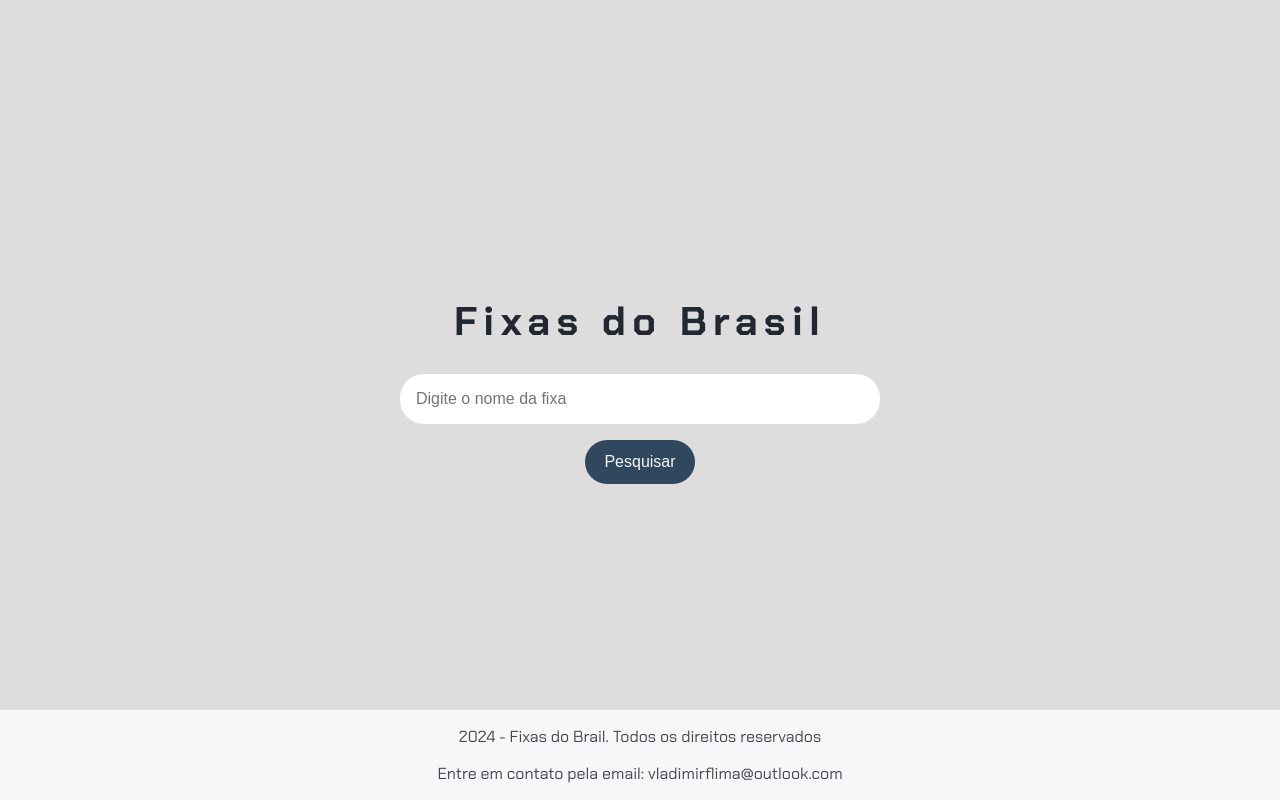
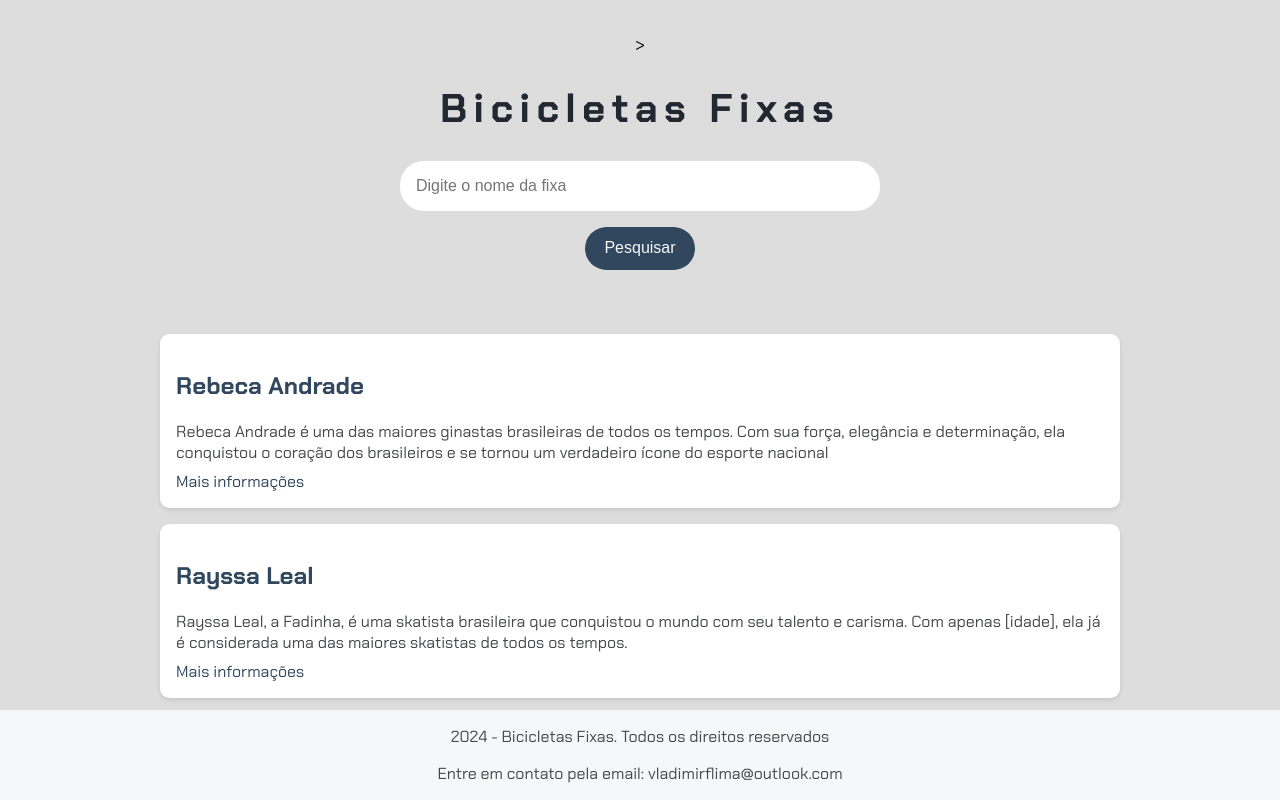
Before and after one commit to vladimirflima/imers-ogemini, a plain HTML site: page index.html in a window 1280 px wide. Drawn offline with Linux system fonts and the light colour scheme.

Commit message:
Adicionando o JS

```diff
--- /dev/null
+++ b/app.js
@@ -0,0 +1 @@
+console.log("Rebeca Andrade")
--- a/index.html
+++ b/index.html
@@ -6,17 +6,45 @@
     <link rel= "stylesheet" href="styles.css">
     <title>Ciclismo</title>
 </head>
-<header>
-    <h1>Fixas do Brasil</h1>
+    <body>
+        ><header>
+            <h1>Bicicletas Fixas</h1>
         </header>
             <main>
                 <section>
                     <input type="text" placeholder="Digite o nome da fixa">
                     <button>Pesquisar</button>
                 </section>
+                <section class="resultados-pesquisa">
+                    <div class="item-resultado">
+                        <h2>
+                            <a>Rebeca Andrade</a>
+                        </h2>
+                        <p class="descricao-meta">Rebeca Andrade é uma das maiores ginastas brasileiras de todos os tempos. Com sua força, elegância e determinação, ela conquistou o coração dos brasileiros e se tornou um verdadeiro ícone do esporte nacional</p>
+                        <a href="https://pt.wikipedia.org/wiki/Rebeca_Andrade" target="_blank">Mais informações</a>
+                    </div>
+
+                    <div class="item-resultado">
+                        <h2>
+                            <a>Rayssa Leal</a>
+                        </h2>
+                        <p class="descricao-meta">Rayssa Leal, a Fadinha, é uma skatista brasileira que conquistou o mundo com seu talento e carisma. Com apenas [idade], ela já é considerada uma das maiores skatistas de todos os tempos.</p>
+                        <a href="https://pt.wikipedia.org/wiki/Rayssa_Leal" target="_blank">Mais informações</a>
+                    </div>
+
+                    <div class="item-resultado">
+                        <h2>
+                            <a>Beatriz Souza</a>
+                        </h2>
+                        <p class="descricao-meta">Beatriz Souza é uma judoca brasileira que se destacou nas Olimpíadas de Paris, conquistando a medalha de ouro. Sua história de superação e determinação é inspiradora para muitos.</p>
+                        <a href="https://pt.wikipedia.org/wiki/Beatriz_Souza" target="_blank">Mais informações</a>
+                    </div>
+                </section>
             </main>
         <footer>
-    <p>2024 - Fixas do Brail. Todos os direitos reservados</p>
+            <p>2024 - Bicicletas Fixas. Todos os direitos reservados</p>
             <p>Entre em contato pela email: vladimirflima@outlook.com</p>
         </footer>
+        <script src="app.js"></script>
+    </body>
 </html>
```
Also changed, not shown: dados.js (added). Lines whose indentation alone changed are shown as unchanged.
